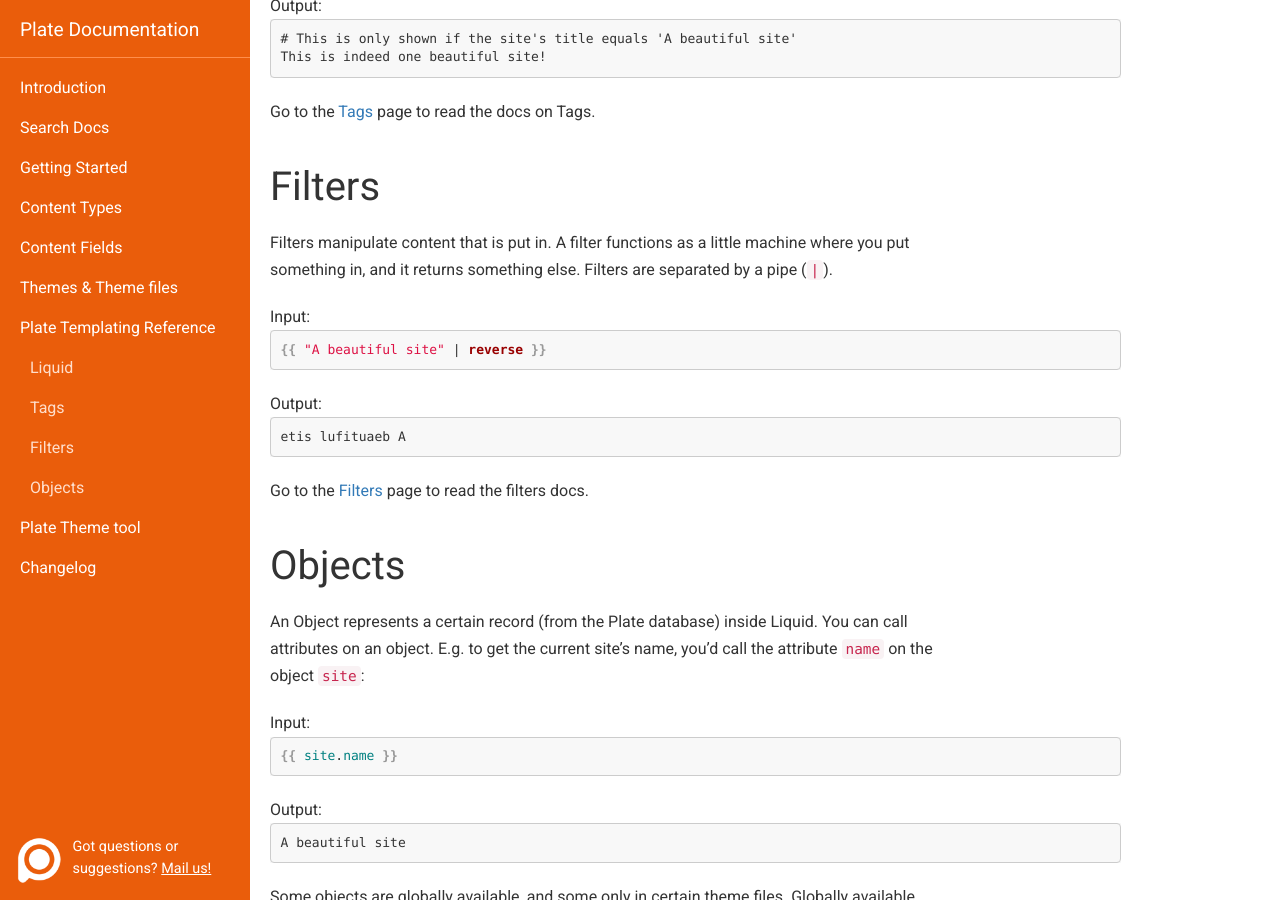
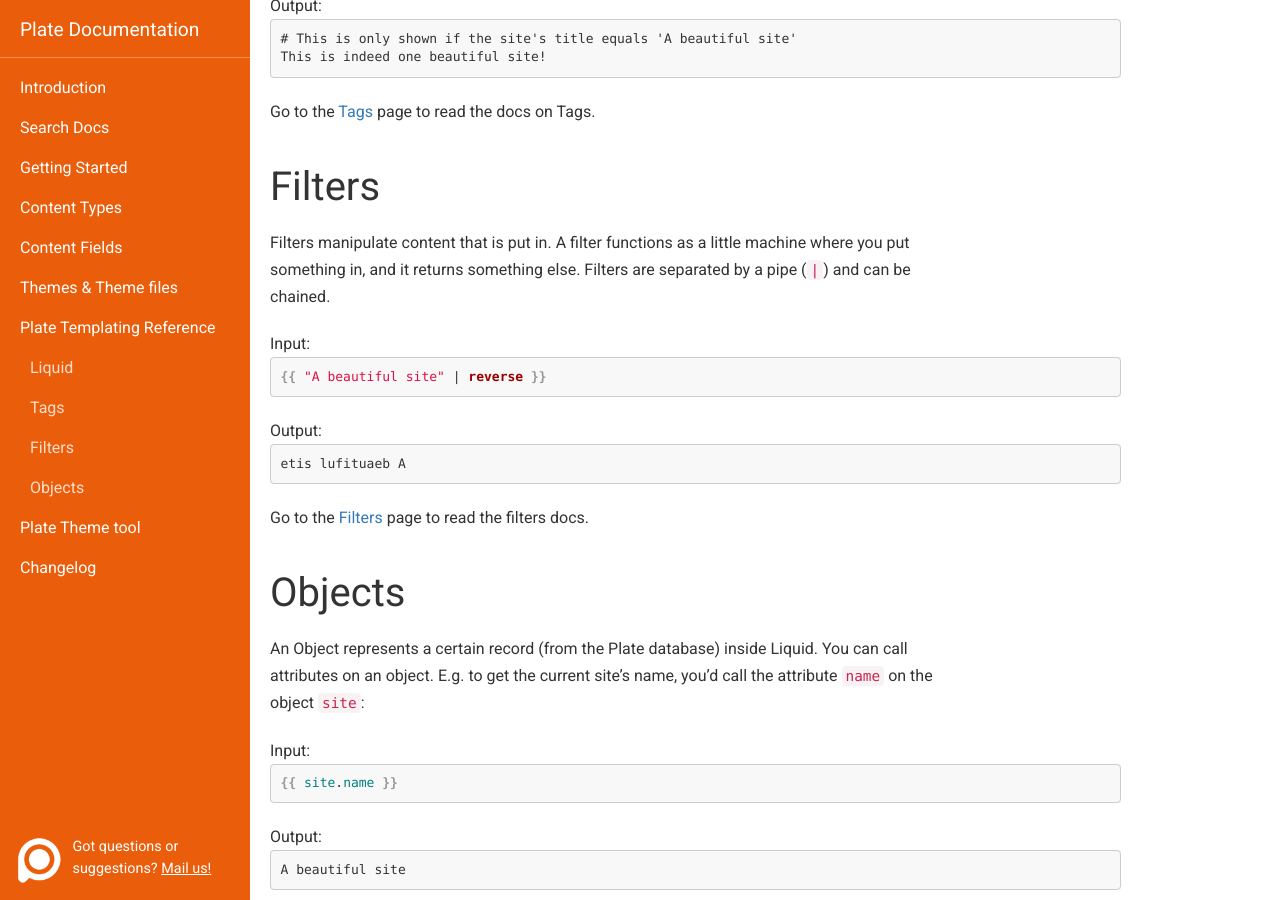
Before and after one commit to platehub/platehub.github.io, a Jekyll site: the page built from docs/templating-reference/index.md, in a window 1280 px wide and 900 px high, scrolled down 742 px. Built offline with Jekyll 4.4.1, drawn with Linux system fonts in a browser that asks for light colours; nearby versions of some CDN libraries.

````diff
--- a/docs/templating-reference/index.md
+++ b/docs/templating-reference/index.md
@@ -39,7 +39,7 @@ This is indeed one beautiful site!
 Go to the [Tags](/docs/templating-reference/tags) page to read the docs on Tags.
 
 ## Filters
-Filters manipulate content that is put in. A filter functions as a little machine where you put something in, and it returns something else. Filters are separated by a pipe (`|`).
+Filters manipulate content that is put in. A filter functions as a little machine where you put something in, and it returns something else. Filters are separated by a pipe (`|`) and can be chained.
 
 <p class='no-margin'>Input:</p>
 ```liquid
````
